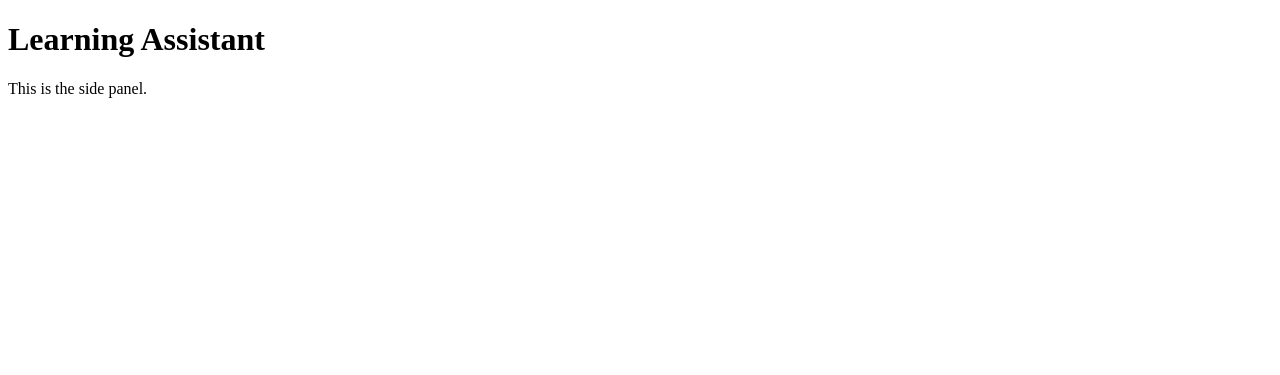
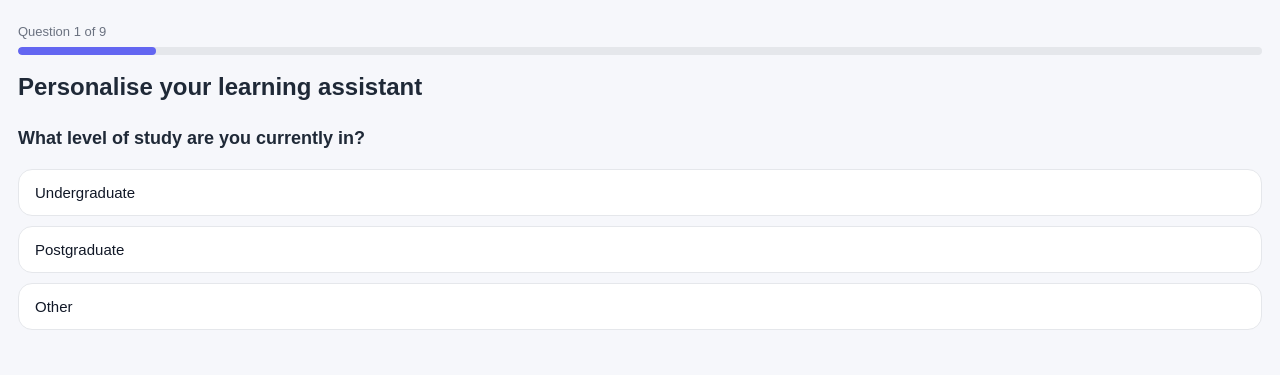
Before and after one commit to dgb122/learning-extension, a browser extension: page sidepanel.html in a window 1280 px wide. Drawn offline with Linux system fonts and the light colour scheme.

Commit message:
Built onboarding flow in side panel

```diff
--- a/sidepanel.html
+++ b/sidepanel.html
@@ -6,11 +6,7 @@
     <link rel="stylesheet" href="styles.css" />
   </head>
   <body>
-    <div class="popup-card">
-      <h1>Learning Assistant</h1>
-      <p>This is the side panel.</p>
-    </div>
-
+    <div id="app"></div>
     <script src="sidepanel.js"></script>
   </body>
 </html>
--- a/sidepanel.js
+++ b/sidepanel.js
@@ -91,12 +91,21 @@ const questions = [
 let currentStep = 0;
 let answers = {};
 
-const app = document.getElementById("app");
-
 document.addEventListener("DOMContentLoaded", init);
 
 async function init() {
+  const app = document.getElementById("app");
+
+  if (!app) {
+    console.error('Missing #app container in sidepanel.html');
+    return;
+  }
+
   const stored = await chrome.storage.local.get(["onboardingComplete", "onboardingAnswers"]);
+
+  if (stored.onboardingAnswers) {
+    answers = stored.onboardingAnswers;
+  }
 
   if (stored.onboardingComplete && stored.onboardingAnswers) {
     renderHome(stored.onboardingAnswers);
@@ -107,7 +116,9 @@ async function init() {
 }
 
 function renderQuestion() {
+  const app = document.getElementById("app");
   const currentQuestion = questions[currentStep];
+  const savedAnswer = answers[currentQuestion.key];
 
   app.innerHTML = `
     <div class="panel">
@@ -125,7 +136,7 @@ function renderQuestion() {
         ${currentQuestion.options
           .map(
             (option) => `
-              <button class="option-btn" data-value="${option.value}">
+              <button class="option-btn ${savedAnswer === option.value ? "selected" : ""}" data-value="${option.value}">
                 ${option.label}
               </button>
             `
@@ -134,11 +145,7 @@ function renderQuestion() {
       </div>
 
       <div class="footer-row">
-        ${
-          currentStep > 0
-            ? `<button id="backBtn" class="secondary-btn">Back</button>`
-            : `<div></div>`
-        }
+        ${currentStep > 0 ? `<button id="backBtn" class="secondary-btn">Back</button>` : `<div></div>`}
       </div>
     </div>
   `;
@@ -157,6 +164,10 @@ async function handleAnswer(value) {
   const currentQuestion = questions[currentStep];
   answers[currentQuestion.key] = value;
 
+  await chrome.storage.local.set({
+    onboardingAnswers: answers
+  });
+
   if (currentStep < questions.length - 1) {
     currentStep += 1;
     renderQuestion();
@@ -173,14 +184,13 @@ async function handleAnswer(value) {
 
 function handleBack() {
   if (currentStep === 0) return;
-
-  const currentQuestion = questions[currentStep];
-  delete answers[currentQuestion.key];
   currentStep -= 1;
   renderQuestion();
 }
 
 function renderHome(savedAnswers) {
+  const app = document.getElementById("app");
+
   app.innerHTML = `
     <div class="panel">
       <h1 class="title">Learning Assistant</h1>
--- a/styles.css
+++ b/styles.css
@@ -0,0 +1,132 @@
+* {
+  box-sizing: border-box;
+}
+
+body {
+  margin: 0;
+  font-family: Arial, sans-serif;
+  background: #f6f7fb;
+  color: #1f2937;
+}
+
+#app {
+  min-height: 100vh;
+}
+
+.panel {
+  padding: 24px 18px;
+}
+
+.title {
+  font-size: 24px;
+  line-height: 1.2;
+  margin: 0 0 10px;
+}
+
+.subtitle {
+  font-size: 15px;
+  color: #6b7280;
+  margin-bottom: 18px;
+}
+
+.question {
+  font-size: 18px;
+  font-weight: 600;
+  line-height: 1.4;
+  margin: 24px 0 18px;
+}
+
+.progress-wrap {
+  margin-bottom: 18px;
+}
+
+.progress-text {
+  font-size: 13px;
+  color: #6b7280;
+  margin-bottom: 8px;
+}
+
+.progress-bar {
+  width: 100%;
+  height: 8px;
+  background: #e5e7eb;
+  border-radius: 999px;
+  overflow: hidden;
+}
+
+.progress-fill {
+  height: 100%;
+  background: #6366f1;
+  border-radius: 999px;
+  transition: width 0.2s ease;
+}
+
+.options {
+  display: flex;
+  flex-direction: column;
+  gap: 10px;
+}
+
+.option-btn,
+.secondary-btn {
+  width: 100%;
+  border: none;
+  border-radius: 14px;
+  padding: 14px 16px;
+  font-size: 15px;
+  cursor: pointer;
+  transition: all 0.2s ease;
+}
+
+.option-btn {
+  background: white;
+  color: #111827;
+  text-align: left;
+  border: 1px solid #e5e7eb;
+}
+
+.option-btn:hover {
+  border-color: #6366f1;
+  transform: translateY(-1px);
+}
+
+.option-btn.selected {
+  background: #eef2ff;
+  border-color: #6366f1;
+}
+
+.footer-row {
+  margin-top: 18px;
+  display: flex;
+  justify-content: space-between;
+}
+
+.secondary-btn {
+  background: #e5e7eb;
+  color: #111827;
+}
+
+.secondary-btn:hover {
+  background: #d1d5db;
+}
+
+.summary-box {
+  background: white;
+  border: 1px solid #e5e7eb;
+  border-radius: 16px;
+  padding: 16px;
+  margin: 18px 0;
+}
+
+.summary-box p {
+  margin: 0 0 10px;
+  line-height: 1.5;
+}
+
+.summary-box p:last-child {
+  margin-bottom: 0;
+}
+
+.home-actions {
+  margin-top: 16px;
+}
```
